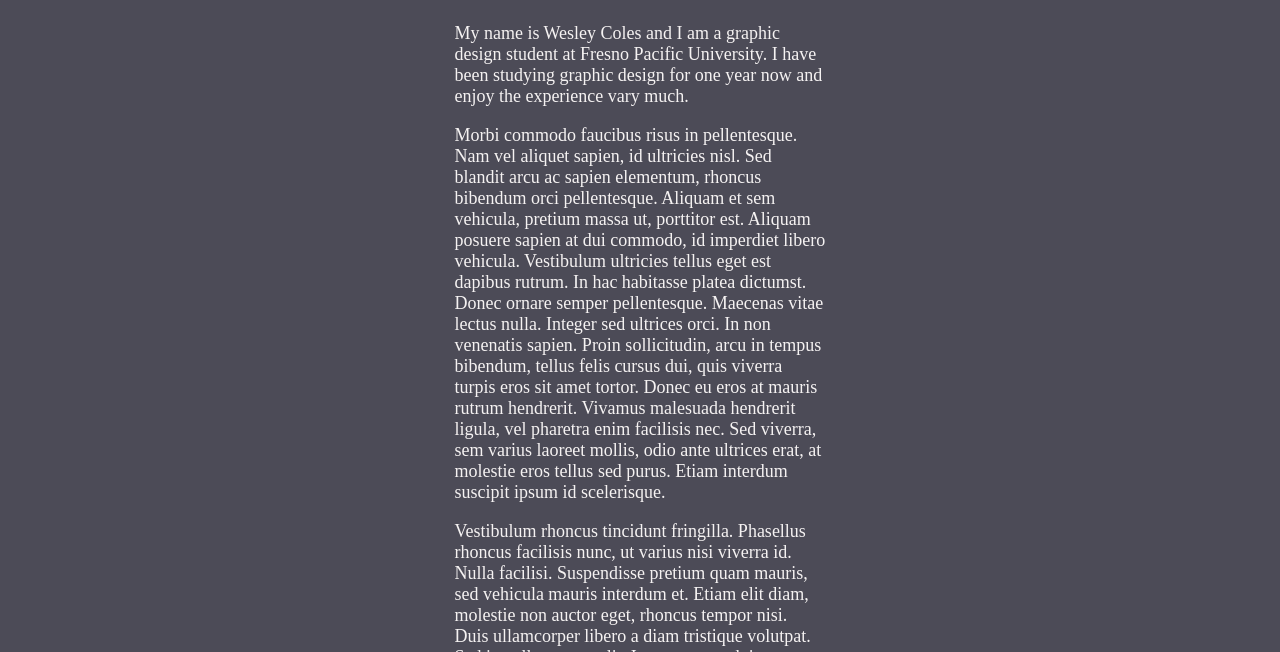
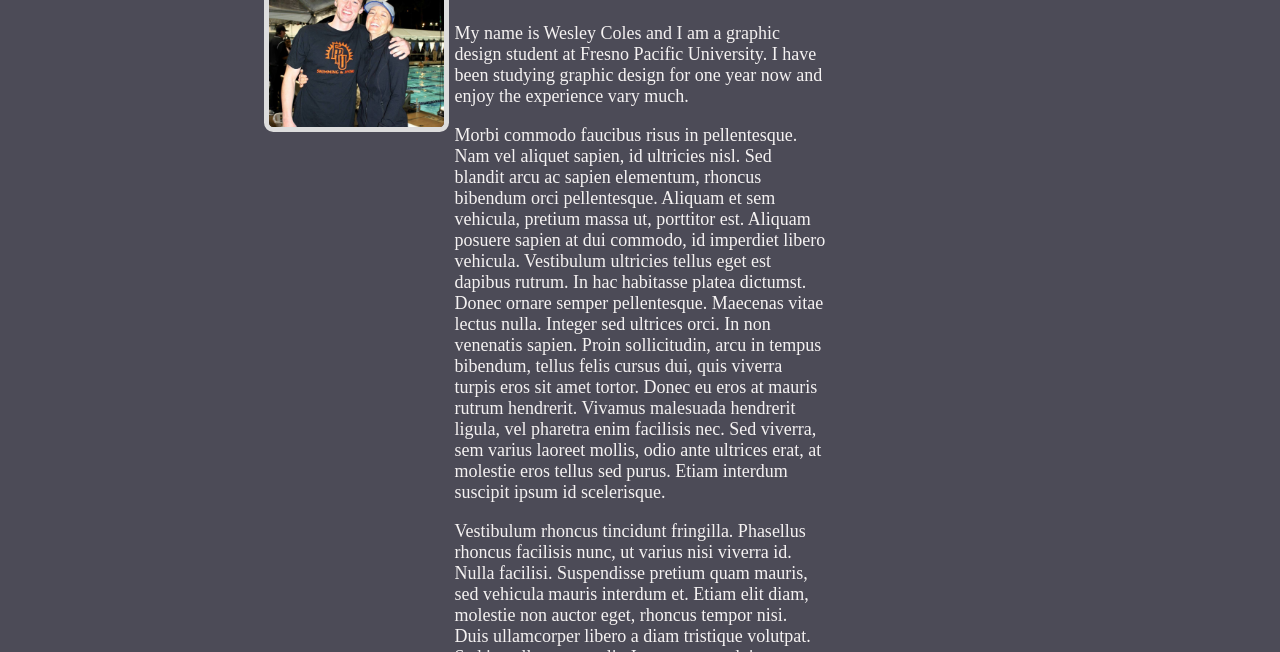
Before and after one commit to WesleyColes/WesleyColes.github.io, a plain HTML site: page index.html in a window 1280 px wide. Shown: the part 448-1100 px from the top of the page. Drawn offline with Linux system fonts and the light colour scheme; files that its build step writes are made by us from their sources.

Commit message:
final project

```diff
--- a/index.html
+++ b/index.html
@@ -4,8 +4,8 @@
 	<meta charset="UTF-8" />
 	<meta name="viewport" content="width=device-width, user-scalable=no, initial-scale=1.0, maximum-scale=1.0, minimum-scale=1.0">
 	<title>USPS</title>
-	<link rel="stylesheet" href="_/css/reset.css" />
-	<link rel="stylesheet" href="_/css/styles.css" />
+	<link rel="stylesheet" href="reset.css" />
+	<link rel="stylesheet" href="styles.css" />
 </head>
 <body>
 
```
Also changed, not shown: query.html (+2 -2 lines), images/avatar.png (added), images/coles.w_art nouveau.jpg (added), images/coles_new_typography.jpg (added), images/logo.jpg (added), images/logo.png (added), images/mail.png (added), images/sky.jpg (added), images/uav_logo_2.jpg (added), images/wes_pic.jpg (added), 4 other files.
